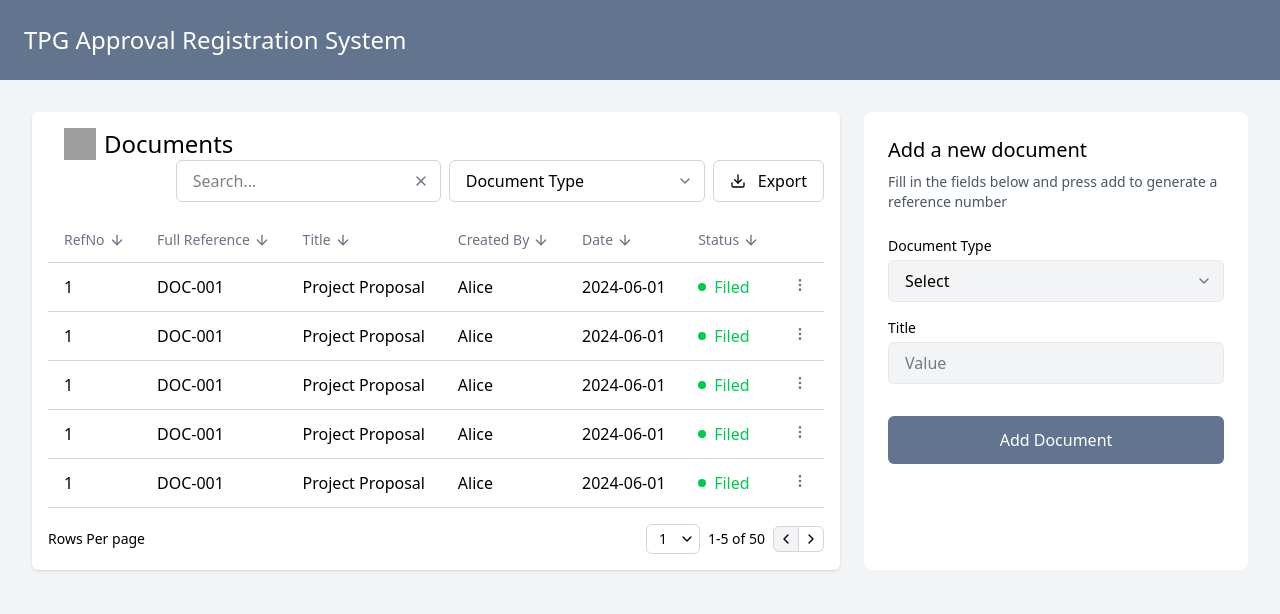
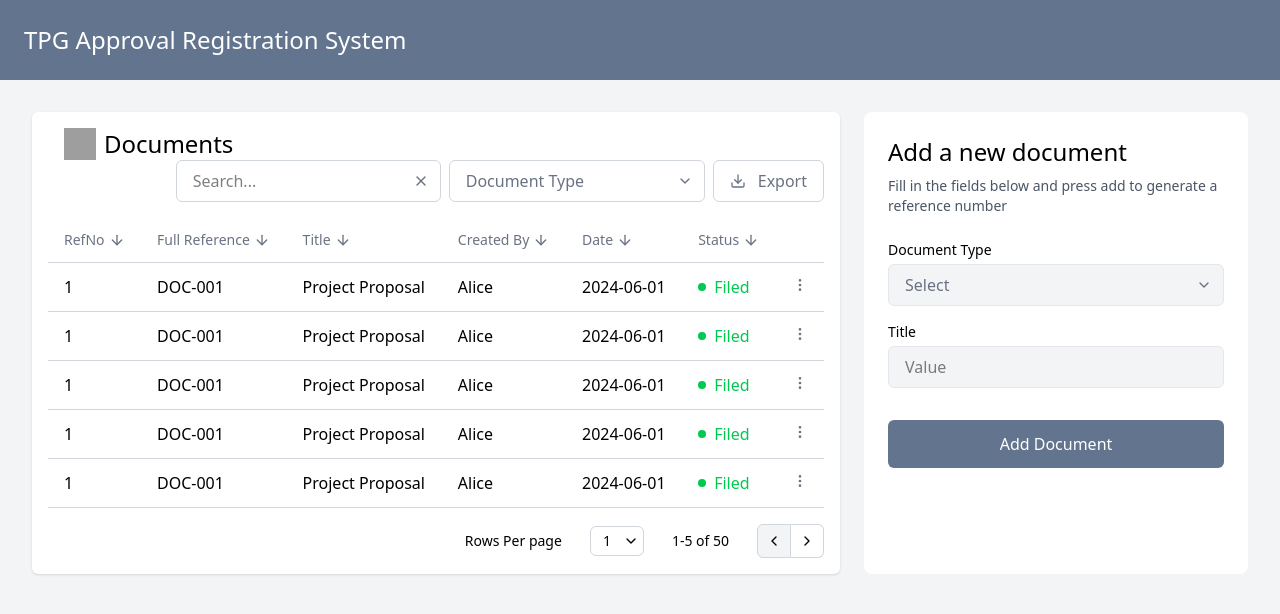
Before and after one commit to Olivernha/ApprovalPaper_Frontend, a Vue app: page / in a window 1280 px wide. Shown: the top 614 px of the page. Built offline with nearby package versions, Linux system fonts and the light colour scheme; grey boxes are pictures that could not be loaded; the HTML template or start-up script is replaced by a standard one.

Commit message:
style: change color bg white to gray

```diff
--- a/src/components/data-table/TableHeader.vue
+++ b/src/components/data-table/TableHeader.vue
@@ -7,14 +7,15 @@
     <div class="ml-auto flex items-center gap-2">
       <div class="relative">
         <input type="text" placeholder="Search..."
-          class="w-full px-4 py-2 border border-gray-300 rounded-md focus:outline-none focus:ring focus:ring-gray-500">
+          class="w-full  px-4 py-2 border border-gray-300 rounded-md focus:outline-none">
         <button class="absolute right-3 top-1/2 transform -translate-y-1/2 text-gray-500">
           <XIcon class="h-4 w-4" />
         </button>
       </div>
 
       <div class="relative w-64">
-        <select class="w-full px-4 py-2 border border-gray-300 rounded-md appearance-none pr-10">
+        <select
+          class="w-full px-4 text-gray-500 py-2 border border-gray-300 rounded-md appearance-none pr-10 focus:outline-none">
           <option value="">Document Type</option>
           <option value="IT">IT</option>
           <option value="HR">HR</option>
@@ -26,7 +27,8 @@
         </select>
         <ChevronDownIcon class="absolute right-3 top-1/2 transform -translate-y-1/2 h-4 w-4 text-gray-500" />
       </div>
-      <button class="flex items-center gap-1 px-4 py-2 border border-gray-300 rounded-md bg-white whitespace-nowrap">
+      <button
+        class="flex items-center text-gray-500  gap-1 px-4 py-2 border border-gray-300 rounded-md bg-white whitespace-nowrap">
         <DownloadIcon class="h-4 w-4 mr-2" />
         Export
       </button>
--- a/src/components/data-table/TablePagination.vue
+++ b/src/components/data-table/TablePagination.vue
@@ -1,17 +1,18 @@
 <template>
-  <div class="flex justify-between items-center mt-4 text-sm">
-    <div>Rows Per page</div>
-    <div class="flex items-center gap-2">
+  <div class="flex justify-end items-center mt-4 text-sm">
+
+    <div class="flex items-center gap-7">
+      <div>Rows Per page</div>
       <div class="flex items-center border border-gray-300 rounded-md">
         <span class="px-3 py-1">1</span>
         <ChevronDownIcon class="h-4 w-4 mr-1" />
       </div>
       <span>1-5 of 50</span>
       <div class="flex">
-        <button class="p-1 border border-gray-300 rounded-l-md bg-gray-100 disabled:opacity-50">
+        <button class="p-2 border border-gray-300 rounded-l-md bg-gray-100 disabled:opacity-50">
           <ChevronLeftIcon class="h-4 w-4" />
         </button>
-        <button class="p-1 border border-gray-300 rounded-r-md border-l-0 disabled:opacity-50">
+        <button class="p-2 border border-gray-300 rounded-r-md border-l-0 disabled:opacity-50">
           <ChevronRightIcon class="h-4 w-4" />
         </button>
       </div>
--- a/src/components/form/AddDocumentForm.vue
+++ b/src/components/form/AddDocumentForm.vue
@@ -1,6 +1,6 @@
 <template>
   <div class="w-full lg:w-96 bg-white rounded-lg p-6">
-    <h2 class="text-xl font-medium mb-2">Add a new document</h2>
+    <h2 class="text-2xl font-medium mb-2">Add a new document</h2>
     <p class="text-gray-600 text-sm mb-6">
       Fill in the fields below and press add to generate a reference number
     </p>
@@ -9,7 +9,9 @@
       <div>
         <label class="block mb-1 text-sm font-medium">Document Type</label>
         <div class="relative">
-          <select class="w-full px-4 py-2 border border-gray-200 rounded-md appearance-none bg-gray-100 pr-10" required>
+          <select
+            class="w-full px-4 text-gray-500 py-2 border border-gray-200 rounded-md appearance-none bg-gray-100 pr-10 focus:outline-none"
+            required>
             <option value="">Select</option>
             <option value="IT">IT</option>
             <option value="HR">HR</option>
```
